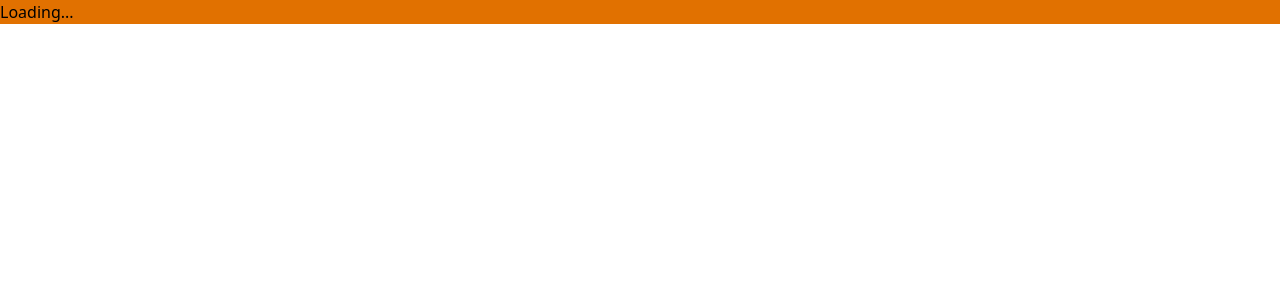
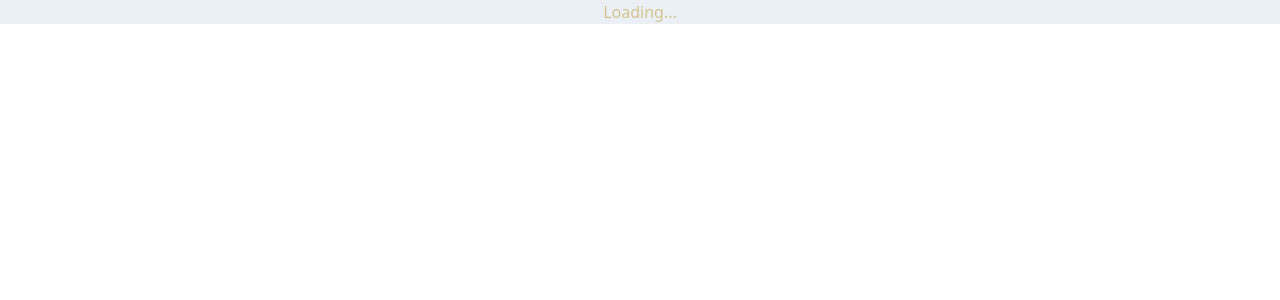
Before and after one commit to corelai/corelai, a React (Vite) app in the folder src/Corelai.Prime.App/: page / in a window 1280 px wide. Shown: the top 300 px of the page. Built offline with nearby package versions, Linux system fonts and the light colour scheme.

Commit message:
Not working

```diff
--- a/src/Corelai.Prime.App/index.html
+++ b/src/Corelai.Prime.App/index.html
@@ -1,5 +1,5 @@
 <!doctype html>
-<html lang="en">
+<html lang="en" class="light">
   <head>
     <meta charset="UTF-8" />
     <link rel="icon" type="image/svg+xml" href="/corelai-logo.svg" />
--- a/src/Corelai.Prime.App/src/App.tsx
+++ b/src/Corelai.Prime.App/src/App.tsx
@@ -1,12 +1,10 @@
 function App() {
 
-  return (
-    <div className="bg-amber-600">
-
-        Loading...
-
-    </div>
-  )
+    return (
+            <div className="bg-background text-primary text-center">
+                Loading...
+            </div>
+    )
 }
 
 export default App
--- a/src/Corelai.Prime.App/src/index.css
+++ b/src/Corelai.Prime.App/src/index.css
@@ -1 +1,37 @@
 @import "tailwindcss";
+
+
+html, body, #root {
+    @apply h-full;
+}
+
+
+/* === Default: Corelai Ice === */
+@theme light{
+    --color-background: #EAF0F5;
+    --color-surface: #F7F9FB;
+    --color-text-base: #1E1F24;
+    --color-border: #C3CBD6;
+    --color-primary: #D6C38D;
+    --color-success: #5CBFA2;
+    --color-danger: #DC5C5C;
+    --color-info: #6DA9E5;
+    --color-warning: #EBCB6C;
+    --color-neutral: #8F9AA3;
+}
+
+/*@custom-variant dark (&:where([data-theme=dark], [data-theme=dark] *));*/
+
+/*!* === Dark Mode: Corelai Dark === *!*/
+/*@theme dark {*/
+/*    --color-background: #131315;*/
+/*    --color-surface: #1C1D21;*/
+/*    --color-text-base: #F4F4F6;*/
+/*    --color-border: #2D2E32;*/
+/*    --color-primary: #D6C38D;*/
+/*    --color-success: #4CAF50;*/
+/*    --color-danger: #F44336;*/
+/*    --color-info: #2196F3;*/
+/*    --color-warning: #FFC107;*/
+/*    --color-neutral: #7A7D85;*/
+/*}*/
```
